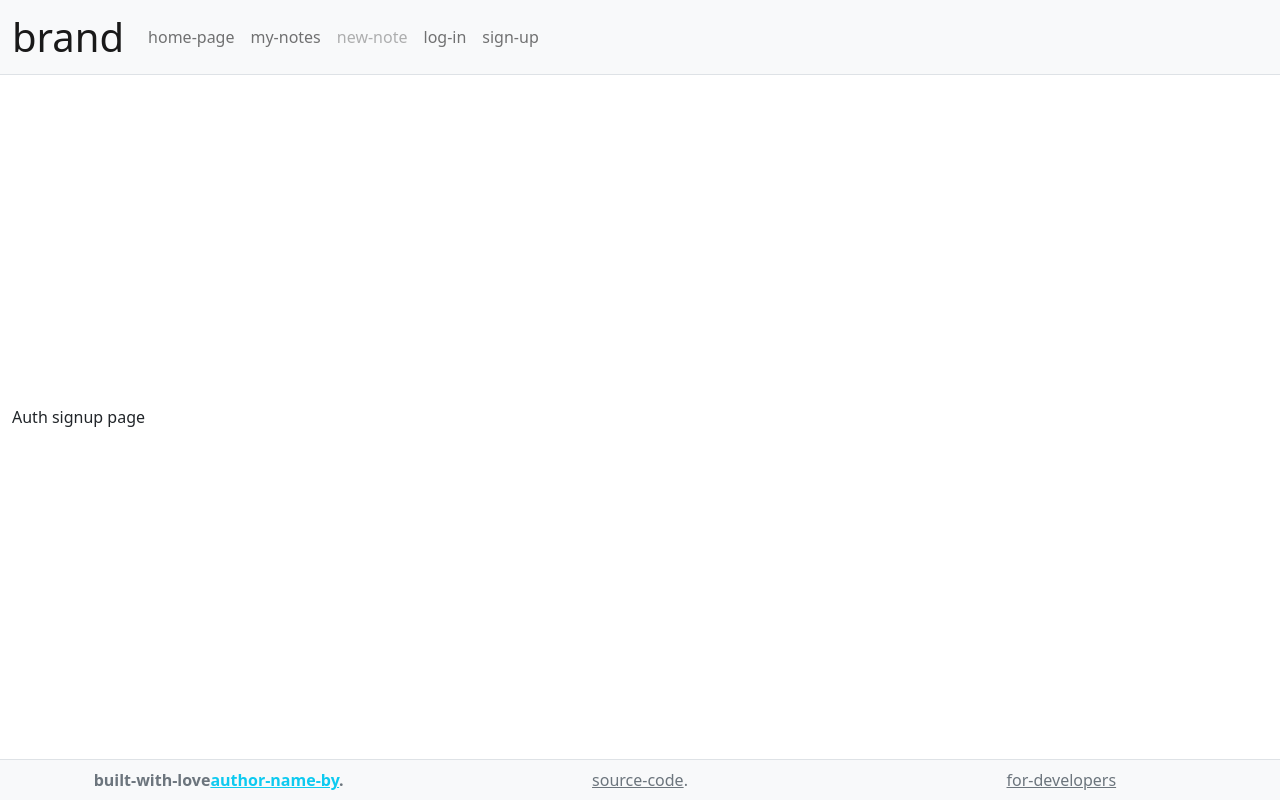
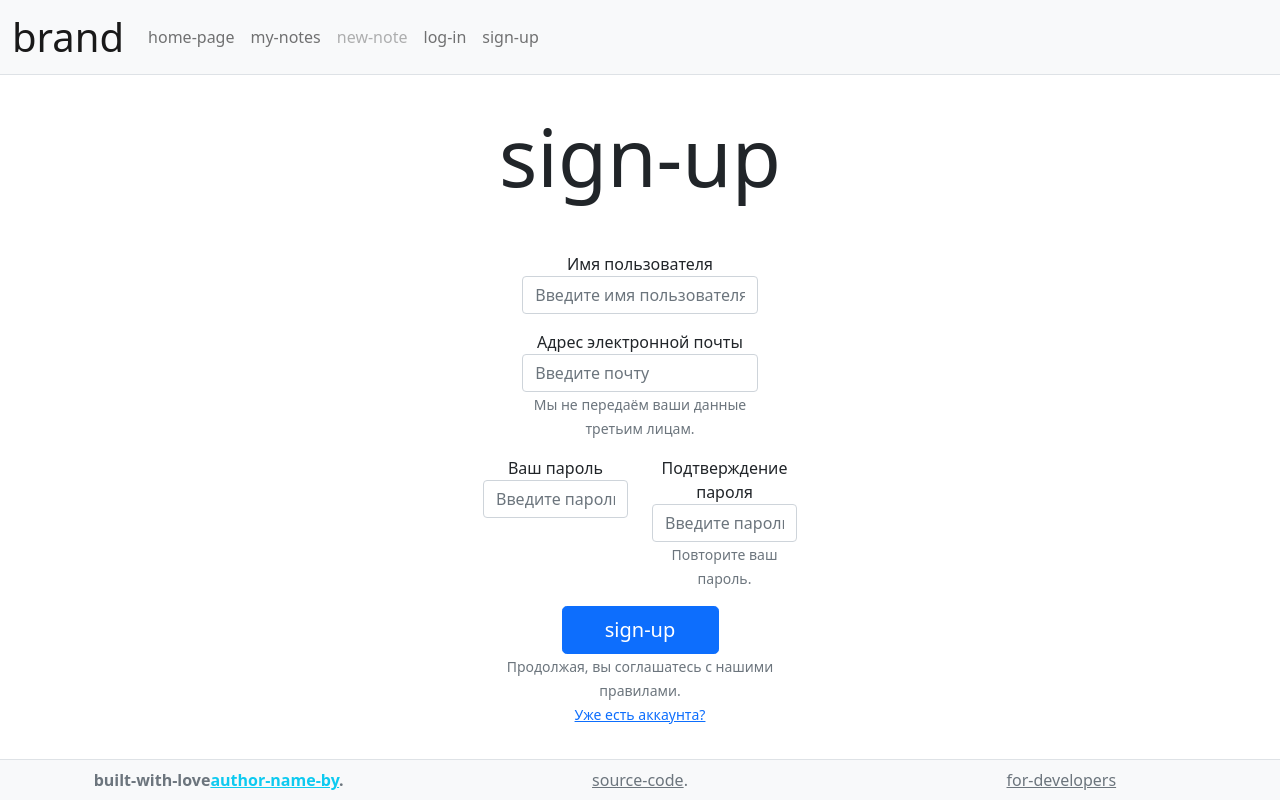
Before and after one commit to florgon/notes-web, a React (Create React App) app in the folder src/frontend/: page /auth/signup in a window 1280 px wide. Built offline with nearby package versions, Linux system fonts and the light colour scheme; what i18next-xhr-backend would draw is missing.

Commit message:
Base login/signin pages (no translations, AJAX)

```diff
--- a/src/frontend/src/App.js
+++ b/src/frontend/src/App.js
@@ -7,9 +7,9 @@ import Navbar         from './components/Navbar';
 import HomePage       from './components/pages/HomePage';
 import NotFoundPage   from './components/pages/NotFoundPage';
 import NotesListPage  from './components/pages/NotesListPage';
-import AuthPage       from './components/pages/AuthPage'
-import AuthLoginPage  from './components/pages/AuthLoginPage'
-import AuthSignupPage from './components/pages/AuthSignupPage'
+import AuthPage       from './components/pages/auth/AuthPage'
+import AuthLoginPage  from './components/pages/auth/AuthLoginPage'
+import AuthSignupPage from './components/pages/auth/AuthSignupPage'
 import DevDocsPage    from './components/pages/DevDocsPage'
 
 // Not a secret. WIP Until there is no way to auth properly.
--- a/src/frontend/src/components/pages/AuthLoginPage.js
+++ /dev/null
@@ -1,14 +0,0 @@
-import React from 'react';
-
-const AuthLoginPage = function() {
-    return (
-        <div className="__auth__login__page">
-            Auth login page
-            <form>
-                <input className="form-control" placeholder="T"></input>
-            </form>
-        </div>
-    )
-}
-
-export default AuthLoginPage;
--- a/src/frontend/src/components/pages/AuthSignupPage.js
+++ /dev/null
@@ -1,11 +0,0 @@
-import React from 'react';
-
-const AuthSignupPage = function() {
-    return (
-        <div className="__auth__login__page">
-            Auth signup page
-        </div>
-    )
-}
-
-export default AuthSignupPage;
--- /dev/null
+++ b/src/frontend/src/components/pages/auth/AuthLoginPage.js
@@ -0,0 +1,39 @@
+import React, {useState} from 'react';
+import { useTranslation } from 'react-i18next';
+
+const AuthLoginPage = function() {
+    const {t} = useTranslation();
+    const [isLoading, setIsLoading] = useState(false);
+
+    const login = function(e){
+        e.preventDefault();
+        setIsLoading(true);
+    }
+
+    return (
+        <div className="__auth__login__page">
+            {isLoading && <div className='display-6 text-muted text-center'>{t("loading")}</div>}
+            {!isLoading &&
+            <div className="text-center">
+                <p className="display-1">
+                    {t("log-in")}
+                </p>
+                <div className='mt-5 w-25 mx-auto'>
+                    <form>
+                        <div className='form-group w-75 mx-auto'>
+                            <label for="exampleInputUsername">Имя пользователя</label>
+                            <input type="password" className="form-control" id="exampleInputUsername" placeholder="Введите имя пользователя"></input>
+                        </div>
+                        <div className='form-group w-75 mx-auto mt-4'>
+                            <label for="exampleInputPassword">Ваш пароль</label>
+                            <input type="password" className="form-control" id="exampleInputPassword" placeholder="Введите пароль"></input>
+                        </div>
+                        <button type="submit" onClick={login} className="btn btn-primary btn-lg mt-3 w-50 mx-auto">{t("log-in")}</button><br/>
+                        <small className="form-text text-muted"><a href="/auth/signup">Ещё нет аккаунта?</a></small>
+                    </form>
+                </div>
+            </div>}
+        </div>
+    )
+}
+export default AuthLoginPage;
--- a/src/frontend/src/components/pages/AuthPage.js
+++ b/src/frontend/src/components/pages/auth/AuthPage.js
@@ -19,14 +19,12 @@ const AuthPage = function() {
                         {t("or")}
                     </p>
                     <p>
-                        <a className="btn btn-primary btn-lg" href="/auth/signin">
+                        <a className="btn btn-primary btn-lg" href="/auth/signup">
                             {t("i-not-already-registered")}
                         </a>
                     </p>
                 </div>
-
             </div>
-
         </div>
     )
 }
--- /dev/null
+++ b/src/frontend/src/components/pages/auth/AuthSignupPage.js
@@ -0,0 +1,52 @@
+import React, {useState} from 'react';
+import { useTranslation } from 'react-i18next';
+
+const AuthSignupPage = function() {
+    const {t} = useTranslation();
+    const [isLoading, setIsLoading] = useState(false);
+
+    const signup = function(e){
+        e.preventDefault();
+        setIsLoading(true);
+    }
+
+    return (
+        <div className="__auth__signup__page">
+            {isLoading && <div className='display-6 text-muted text-center'>{t("loading")}</div>}
+            {!isLoading &&
+            <div className="text-center">
+                <p className="display-1">
+                    {t("sign-up")}
+                </p>
+                <div className='mt-5 w-25 mx-auto'>
+                    <form>
+                        <div className='form-group w-75 mx-auto'>
+                            <label for="exampleInputUsername">Имя пользователя</label>
+                            <input type="password" className="form-control" id="exampleInputUsername" placeholder="Введите имя пользователя"></input>
+                        </div>
+                        <div className='form-group mt-3 w-75 mx-auto'>
+                            <label for="exampleInputEmail">Адрес электронной почты</label>
+                            <input type="email" className="form-control" id="exampleInputEmail" aria-describedby="emailHelp" placeholder="Введите почту"></input>
+                            <small id="emailHelp" className="form-text text-muted">Мы не передаём ваши данные третьим лицам.</small>
+                        </div>
+                        <div className='row'>
+                            <div className='form-group col mt-3 w-25'>
+                                <label for="exampleInputPassword">Ваш пароль</label>
+                                <input type="password" className="form-control" id="exampleInputPassword" placeholder="Введите пароль"></input>
+                            </div>
+                            <div className='form-group col mt-3 w-25'>
+                                <label for="exampleInputPasswordConfirmation">Подтверждение пароля</label>
+                                <input type="password" className="form-control" id="exampleInputPasswordConfirmation" aria-describedby="passwordConfirmationHelp" placeholder="Введите пароль ещё раз"></input>
+                                <small id="passwordConfirmationHelp" className="form-text text-muted">Повторите ваш пароль.</small>
+                            </div>
+                        </div>
+                        <button type="submit" onClick={signup} className="btn btn-primary btn-lg mt-3 w-50 mx-auto">{t("sign-up")}</button><br/>
+                        <small className="form-text text-muted">Продолжая, вы соглашатесь с нашими правилами.</small><br/>
+                        <small className="form-text text-muted"><a href="/auth/login">Уже есть аккаунта?</a></small>
+                    </form>
+                </div>
+            </div>}
+        </div>
+    )
+}
+export default AuthSignupPage;
```
